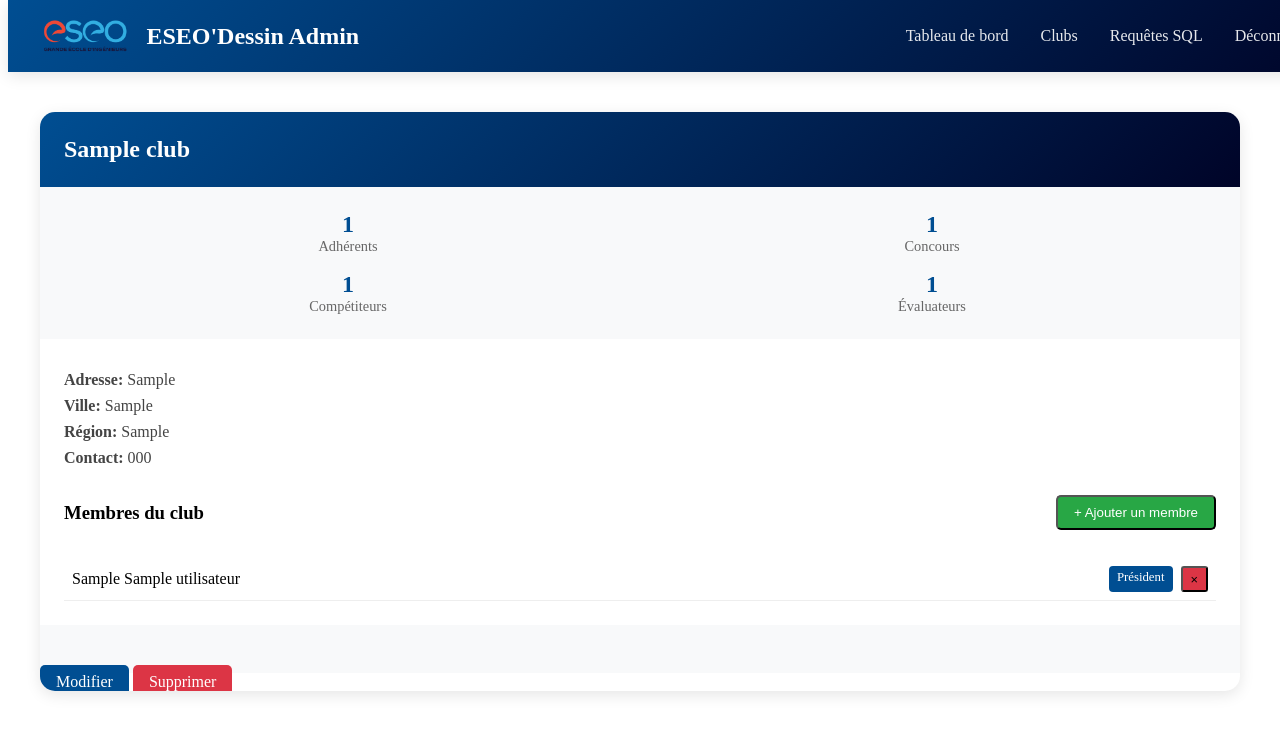
After one commit to kassoumsanogo1/ESEO-Dessin, a PHP site: page /admin/club.php in a window 1280 px wide. The commit adds this page. Shown: the top 734 px of the page. Run offline with PHP 8.4, Linux system fonts and the light colour scheme; the visitor is signed in with stand-in values (Sample User, id 1); tables that the repository leaves empty hold one stand-in row (values such as "Sample post").

Commit message:
fixing bug

```diff
--- /dev/null
+++ b/admin/club.php
@@ -0,0 +1,453 @@
+<?php
+require_once('../includes/config.php');
+checkUserRole('admin');
+
+// Requête corrigée pour compter tous les membres du club
+$stmt = $db->prepare("
+    SELECT
+        c.*,
+        (SELECT COUNT(*) FROM Utilisateur u WHERE u.numClub = c.numClub) as nombre_membres,
+        (SELECT COUNT(DISTINCT d.numDirecteur) FROM Directeur d WHERE d.numClub = c.numClub) as nombre_directeurs,
+        (SELECT COUNT(DISTINCT u.numUtilisateur)
+         FROM Competiteur comp
+         JOIN Utilisateur u ON comp.numCompetiteur = u.numUtilisateur
+         WHERE u.numClub = c.numClub) as nombre_competiteurs,
+        (SELECT COUNT(DISTINCT u.numUtilisateur)
+         FROM Evaluateur e
+         JOIN Utilisateur u ON e.numEvaluateur = u.numUtilisateur
+         WHERE u.numClub = c.numClub) as nombre_evaluateurs,
+        (SELECT COUNT(DISTINCT pc.numConcours)
+         FROM ParticipeClub pc
+         WHERE pc.numClub = c.numClub) as nombre_concours_participes
+    FROM Club c
+    ORDER BY c.nomClub
+");
+$stmt->execute();
+$clubs = $stmt->fetchAll(PDO::FETCH_ASSOC);
+
+// Modifier la requête pour récupérer les membres d'un club
+function getMembresClub($db, $numClub) {
+    $stmt = $db->prepare("
+        SELECT
+            u.*,
+            CASE
+                WHEN p.numPresident IS NOT NULL THEN 'Président'
+                WHEN d.numDirecteur IS NOT NULL THEN 'Directeur'
+                WHEN e.numEvaluateur IS NOT NULL THEN 'Évaluateur'
+                WHEN c.numCompetiteur IS NOT NULL THEN 'Compétiteur'
+                ELSE 'Non classé'
+            END as role
+        FROM Utilisateur u
+        LEFT JOIN President p ON u.numUtilisateur = p.numPresident
+        LEFT JOIN Directeur d ON u.numUtilisateur = d.numDirecteur
+        LEFT JOIN Evaluateur e ON u.numUtilisateur = e.numEvaluateur
+        LEFT JOIN Competiteur c ON u.numUtilisateur = c.numCompetiteur
+        WHERE u.numClub = ?
+        ORDER BY
+            CASE
+                WHEN p.numPresident IS NOT NULL THEN 1
+                WHEN d.numDirecteur IS NOT NULL THEN 2
+                WHEN e.numEvaluateur IS NOT NULL THEN 3
+                WHEN c.numCompetiteur IS NOT NULL THEN 4
+                ELSE 5
+            END,
+            u.nom,
+            u.prenom
+    ");
+    $stmt->execute([$numClub]);
+    return $stmt->fetchAll(PDO::FETCH_ASSOC);
+}
+
+// Traitement de l'ajout d'un membre
+if ($_SERVER['REQUEST_METHOD'] === 'POST' && isset($_POST['action'])) {
+    if ($_POST['action'] === 'add_member') {
+        $clubId = $_POST['club_id'];
+        $userId = $_POST['user_id'];
+
+        $stmt = $db->prepare("UPDATE Utilisateur SET numClub = ? WHERE numUtilisateur = ?");
+        $stmt->execute([$clubId, $userId]);
+
+        header("Location: club.php");
+        exit;
+    } elseif ($_POST['action'] === 'remove_member') {
+        $userId = $_POST['user_id'];
+
+        $stmt = $db->prepare("UPDATE Utilisateur SET numClub = NULL WHERE numUtilisateur = ?");
+        $stmt->execute([$userId]);
+
+        header("Location: club.php");
+        exit;
+    }
+}
+
+// Récupération des utilisateurs sans club pour le formulaire d'ajout
+$stmt = $db->prepare("
+    SELECT numUtilisateur, nom, prenom
+    FROM Utilisateur
+    WHERE numClub IS NULL
+    ORDER BY nom, prenom
+");
+$stmt->execute();
+$utilisateurs_disponibles = $stmt->fetchAll(PDO::FETCH_ASSOC);
+?>
+
+<!DOCTYPE html>
+<html lang="fr">
+<head>
+    <meta charset="UTF-8">
+    <meta name="viewport" content="width=device-width, initial-scale=1.0">
+    <title>Gestion des Clubs - ESEO'Dessin</title>
+    <link href="https://fonts.googleapis.com/css2?family=Poppins:wght@300;400;600&display=swap" rel="stylesheet">
+    <style>
+        /* ... existing navbar and general styles ... */
+
+        .club-grid {
+            display: grid;
+            grid-template-columns: repeat(auto-fit, minmax(300px, 1fr));
+            gap: 2rem;
+            padding: 2rem;
+            margin-top: 80px;
+        }
+
+        .club-card {
+            background: white;
+            border-radius: 15px;
+            box-shadow: 0 4px 15px rgba(0, 0, 0, 0.1);
+            overflow: hidden;
+        }
+
+        .club-header {
+            background: linear-gradient(135deg, #004e92, #000428);
+            color: white;
+            padding: 1.5rem;
+        }
+
+        .club-header h2 {
+            margin: 0;
+            font-size: 1.5rem;
+        }
+
+        .club-stats {
+            display: grid;
+            grid-template-columns: repeat(2, 1fr);
+            gap: 1rem;
+            padding: 1.5rem;
+            background: #f8f9fa;
+        }
+
+        .stat-item {
+            text-align: center;
+        }
+
+        .stat-item .value {
+            font-size: 1.5rem;
+            font-weight: 600;
+            color: #004e92;
+        }
+
+        .stat-item .label {
+            font-size: 0.9rem;
+            color: #666;
+        }
+
+        .club-details {
+            padding: 1.5rem;
+        }
+
+        .club-info {
+            margin-bottom: 1rem;
+        }
+
+        .club-info p {
+            margin: 0.5rem 0;
+            color: #444;
+        }
+
+        .members-list {
+            margin-top: 1rem;
+        }
+
+        .member-item {
+            display: flex;
+            justify-content: space-between;
+            align-items: center;
+            padding: 0.5rem;
+            border-bottom: 1px solid #eee;
+        }
+
+        .member-role {
+            background: #004e92;
+            color: white;
+            padding: 0.2rem 0.5rem;
+            border-radius: 4px;
+            font-size: 0.8rem;
+        }
+
+        .club-actions {
+            padding: 1.5rem;
+            display: flex;
+            gap: 1rem;
+            justify-content: flex-end;
+            background: #f8f9fa;
+        }
+
+        .btn {
+            padding: 0.5rem 1rem;
+            border-radius: 5px;
+            text-decoration: none;
+            color: white;
+            font-weight: 500;
+            transition: all 0.3s ease;
+        }
+
+        .btn-edit {
+            background: #004e92;
+        }
+
+        .btn-delete {
+            background: #dc3545;
+        }
+
+        .btn:hover {
+            opacity: 0.9;
+            transform: translateY(-2px);
+        }
+
+        /* Styles pour le modal */
+        .modal {
+            display: none;
+            position: fixed;
+            top: 0;
+            left: 0;
+            width: 100%;
+            height: 100%;
+            background: rgba(0, 0, 0, 0.5);
+            z-index: 1000;
+        }
+
+        .modal-content {
+            position: relative;
+            background: white;
+            width: 90%;
+            max-width: 500px;
+            margin: 50px auto;
+            padding: 2rem;
+            border-radius: 15px;
+            box-shadow: 0 4px 20px rgba(0, 0, 0, 0.2);
+        }
+
+        .close-modal {
+            position: absolute;
+            top: 1rem;
+            right: 1rem;
+            font-size: 1.5rem;
+            cursor: pointer;
+            color: #666;
+        }
+
+        .member-actions {
+            display: flex;
+            gap: 0.5rem;
+        }
+
+        .btn-add-member {
+            background: #28a745;
+        }
+
+        .btn-remove {
+            background: #dc3545;
+            padding: 0.2rem 0.5rem;
+            border-radius: 3px;
+            font-size: 0.8rem;
+            cursor: pointer;
+        }
+
+        .select-member {
+            width: 100%;
+            padding: 0.5rem;
+            margin-bottom: 1rem;
+            border: 1px solid #ddd;
+            border-radius: 5px;
+        }
+
+        /* Styles de la navbar */
+        .navbar {
+            position: fixed;
+            top: 0;
+            width: 100%;
+            padding: 1rem 2rem;
+            background: linear-gradient(135deg, #004e92, #000428);
+            color: white;
+            backdrop-filter: blur(10px);
+            z-index: 1000;
+            display: flex;
+            justify-content: space-between;
+            align-items: center;
+            box-shadow: 0 4px 15px rgba(0, 0, 0, 0.1);
+        }
+
+        .logo-container {
+            display: flex;
+            align-items: center;
+            gap: 1rem;
+        }
+
+        .logo-img {
+            height: 40px;
+            width: auto;
+        }
+
+        .logo {
+            font-size: 1.5rem;
+            font-weight: 600;
+            color: white;
+        }
+
+        .nav-links {
+            display: flex;
+            gap: 2rem;
+            align-items: center;
+        }
+
+        .nav-links a {
+            color: white;
+            text-decoration: none;
+            opacity: 0.9;
+            font-weight: 500;
+            transition: all 0.3s ease;
+        }
+
+        .nav-links a:hover {
+            opacity: 1;
+            transform: translateY(-2px);
+        }
+    </style>
+</head>
+<body>
+    <nav class="navbar">
+        <div class="logo-container">
+            <img src="../images/eseo_logo.png" alt="ESEO Logo" class="logo-img">
+            <div class="logo">ESEO'Dessin Admin</div>
+        </div>
+        <div class="nav-links">
+            <a href="dashboard.php">Tableau de bord</a>
+            <a href="club.php">Clubs</a>
+            <a href="../request.php">Requêtes SQL</a>
+            <a href="../logout.php">Déconnexion</a>
+        </div>
+    </nav>
+
+    <!-- Modal pour ajouter un membre -->
+    <div id="addMemberModal" class="modal">
+        <div class="modal-content">
+            <span class="close-modal" onclick="closeModal()">&times;</span>
+            <h3>Ajouter un membre au club</h3>
+            <form method="POST">
+                <input type="hidden" name="action" value="add_member">
+                <input type="hidden" name="club_id" id="modal-club-id">
+                <select name="user_id" class="select-member" required>
+                    <option value="">Sélectionner un utilisateur</option>
+                    <?php foreach ($utilisateurs_disponibles as $user): ?>
+                        <option value="<?php echo $user['numUtilisateur']; ?>">
+                            <?php echo htmlspecialchars($user['nom'] . ' ' . $user['prenom']); ?>
+                        </option>
+                    <?php endforeach; ?>
+                </select>
+                <button type="submit" class="btn btn-edit">Ajouter</button>
+            </form>
+        </div>
+    </div>
+
+    <div class="club-grid">
+        <?php foreach ($clubs as $club):
+            $membres = getMembresClub($db, $club['numClub']);
+        ?>
+        <div class="club-card">
+            <div class="club-header">
+                <h2><?php echo htmlspecialchars($club['nomClub']); ?></h2>
+            </div>
+
+            <div class="club-stats">
+                <div class="stat-item">
+                    <div class="value"><?php echo $club['nombre_membres']; ?></div>
+                    <div class="label">Adhérents</div>
+                </div>
+                <div class="stat-item">
+                    <div class="value"><?php echo $club['nombre_concours_participes']; ?></div>
+                    <div class="label">Concours</div>
+                </div>
+                <div class="stat-item">
+                    <div class="value"><?php echo $club['nombre_competiteurs']; ?></div>
+                    <div class="label">Compétiteurs</div>
+                </div>
+                <div class="stat-item">
+                    <div class="value"><?php echo $club['nombre_evaluateurs']; ?></div>
+                    <div class="label">Évaluateurs</div>
+                </div>
+            </div>
+
+            <div class="club-details">
+                <div class="club-info">
+                    <p><strong>Adresse:</strong> <?php echo htmlspecialchars($club['adresse']); ?></p>
+                    <p><strong>Ville:</strong> <?php echo htmlspecialchars($club['ville']); ?></p>
+                    <p><strong>Région:</strong> <?php echo htmlspecialchars($club['region']); ?></p>
+                    <p><strong>Contact:</strong> <?php echo htmlspecialchars($club['numTelephone']); ?></p>
+                </div>
+
+                <div class="members-list">
+                    <div style="display: flex; justify-content: space-between; align-items: center; margin-bottom: 1rem;">
+                        <h3>Membres du club</h3>
+                        <button class="btn btn-add-member" onclick="openModal(<?php echo $club['numClub']; ?>)">
+                            + Ajouter un membre
+                        </button>
+                    </div>
+                    <?php foreach ($membres as $membre): ?>
+                    <div class="member-item">
+                        <span><?php echo htmlspecialchars($membre['prenom'] . ' ' . $membre['nom']); ?></span>
+                        <div class="member-actions">
+                            <span class="member-role"><?php echo htmlspecialchars($membre['role']); ?></span>
+                            <form method="POST" style="display: inline;">
+                                <input type="hidden" name="action" value="remove_member">
+                                <input type="hidden" name="user_id" value="<?php echo $membre['numUtilisateur']; ?>">
+                                <button type="submit" class="btn-remove" onclick="return confirm('Voulez-vous vraiment retirer ce membre du club ?')">
+                                    ×
+                                </button>
+                            </form>
+                        </div>
+                    </div>
+                    <?php endforeach; ?>
+                </div>
+            </div>
+
+            <div class="club-actions"></div>
+                <a href="edit_club.php?id=<?php echo $club['numClub']; ?>" class="btn btn-edit">Modifier</a>
+                <a href="delete_club.php?id=<?php echo $club['numClub']; ?>"
+                   class="btn btn-delete"
+                   onclick="return confirm('Êtes-vous sûr de vouloir supprimer ce club ?')">
+                    Supprimer
+                </a>
+            </div>
+        </div>
+        <?php endforeach; ?>
+    </div>
+
+    <script>
+        function openModal(clubId) {
+            document.getElementById('modal-club-id').value = clubId;
+            document.getElementById('addMemberModal').style.display = 'block';
+        }
+
+        function closeModal() {
+            document.getElementById('addMemberModal').style.display = 'none';
+        }
+
+        // Fermer le modal en cliquant en dehors
+        window.onclick = function(event) {
+            const modal = document.getElementById('addMemberModal');
+            if (event.target === modal) {
+                closeModal();
+            }
+        }
+    </script>
+</body>
+</html>
--- a/logout.php
+++ b/logout.php
@@ -1,6 +1,5 @@
 <?php
 session_start();
-$_SESSION = array();
 session_destroy();
-header("Location: login.php");
-exit();
+header('Location: login.php');
+exit;
```
Also changed, not shown: admin/dashboard.php (+114 -16 lines), index.php (+12 -12 lines), request.php (+46 -4 lines), bdd_news/insertionConcoursDessins.sql, images/dessine.png (added), images/draw.png (added), images/manga.png (added), images/vie.png (added), 2 other files.
